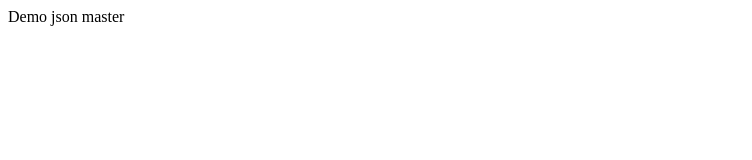
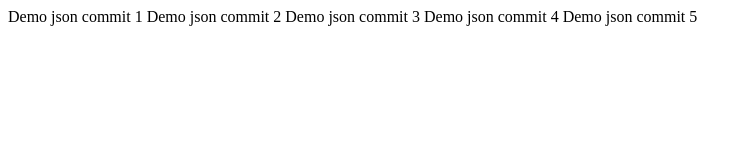
Before and after one commit to nhattruongniit/learn-javascripts, a website: page json.html in a window 1280 px wide. Shown: the whole page, without its empty margins (0-752 px from the left). Drawn offline with Linux system fonts and the light colour scheme.

Commit message:
implement test squash commit

```diff
--- a/json.html
+++ b/json.html
@@ -8,8 +8,11 @@
 <body>
     <!-- Slideshow container -->
     <div>
-        Demo json master
-
+        Demo json commit 1
+        Demo json commit 2
+        Demo json commit 3
+        Demo json commit 4
+        Demo json commit 5
     </div>
 
     <script type="text/javascript">
```
